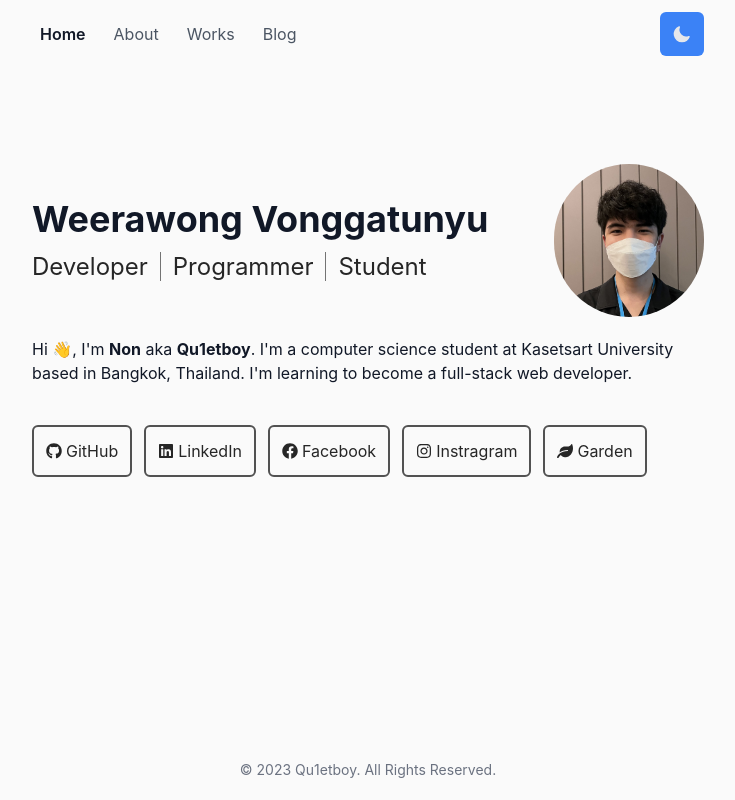
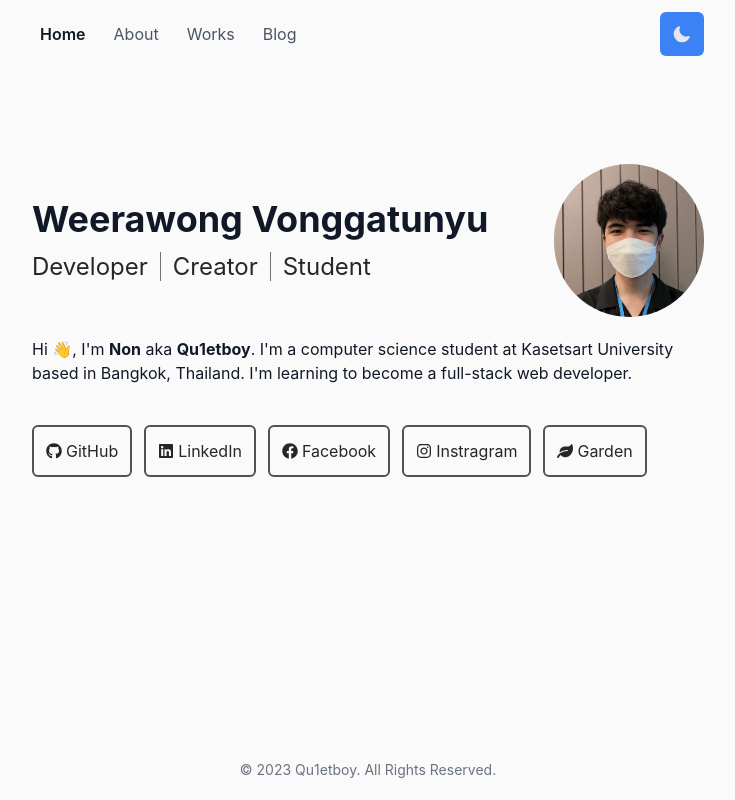
Before and after one commit to Qu1etboy/portfolio, a Next.js app: page / in a window 1280 px wide. Shown: the whole page, without its empty margins (272-1007 px from the left). Built offline with nearby package versions, Linux system fonts and the light colour scheme.

Commit message:
feat: change programmer to creator

```diff
--- a/pages/index.tsx
+++ b/pages/index.tsx
@@ -24,7 +24,7 @@ export default function Home() {
                 <p className="text-2xl text-center md:text-left text-neutral-800 dark:text-neutral-200 mt-3">
                   <span>Developer</span>
                   <span className="border-x mx-3 px-3 border-neutral-500">
-                    Programmer
+                    Creator
                   </span>
                   <span>Student</span>
                 </p>
```
